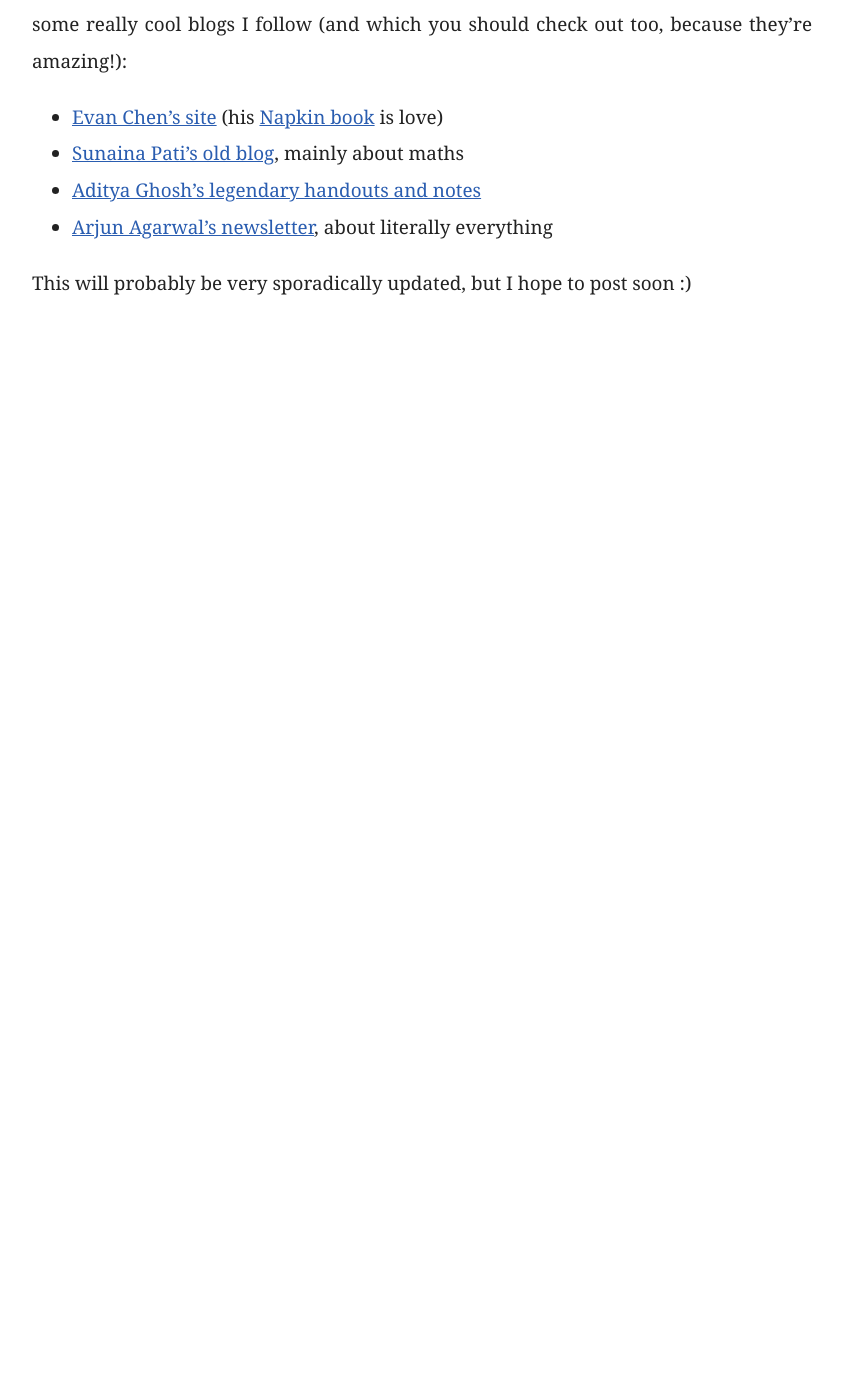
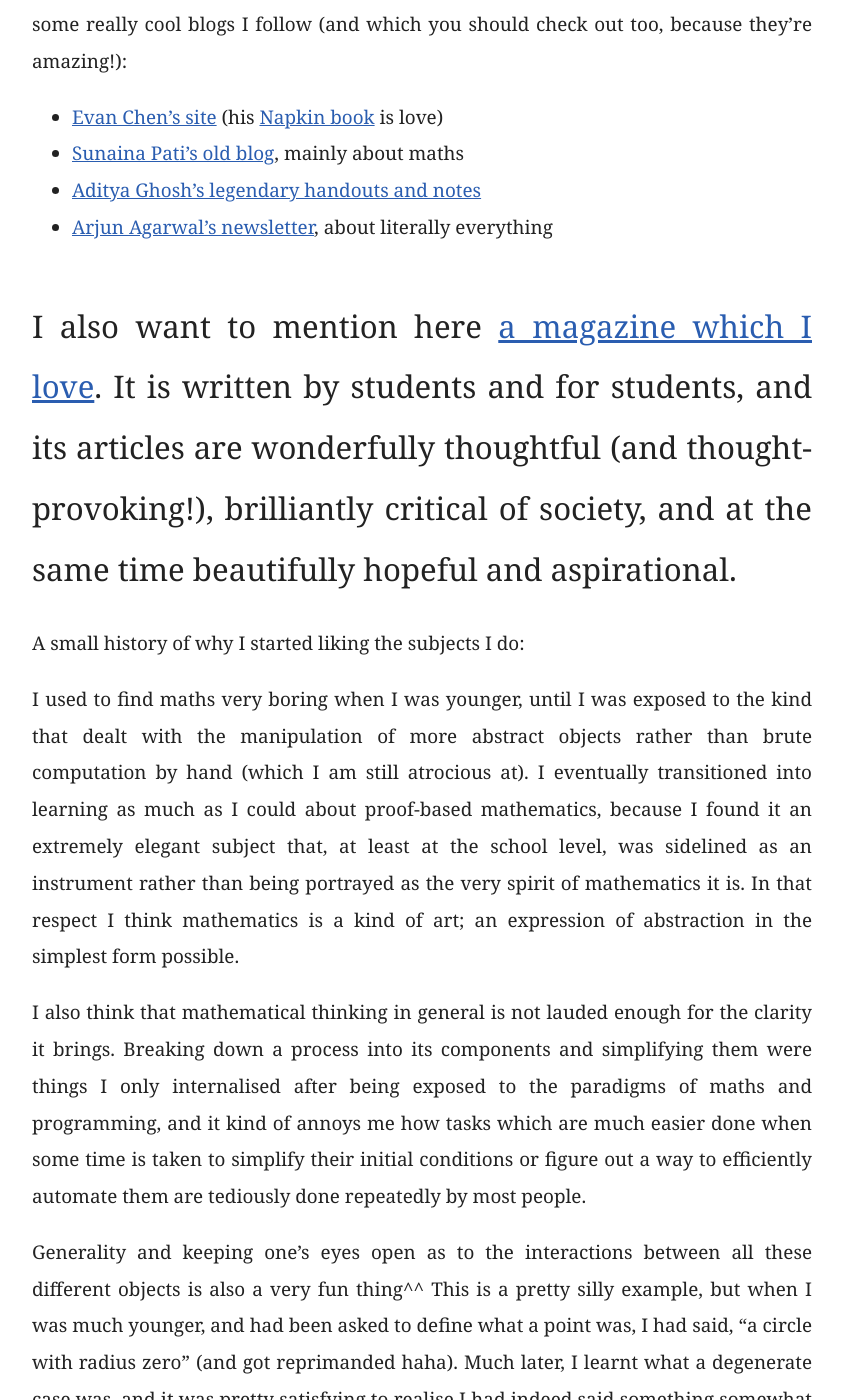
Before and after one commit to anweshasruti/anweshasruti.github.io, a Jekyll site: the page built from about.md, in a window 1280 px wide and 1400 px high, scrolled down 570 px. Shown: the whole window, without its empty margins (218-1061 px from the left). Built offline with Jekyll 4.4.1, drawn with Linux system fonts in a browser that asks for light colours; some web fonts are replaced; before the commit the page ends 901 px from its top, so only the background shows below that; some of the changed text lies outside the part shown.

Commit message:
Update about.md

```diff
--- a/about.md
+++ b/about.md
@@ -3,7 +3,7 @@ title: About
 permalink: /about/
 ---
 
-Hello! My name is Anwesha Paul, and I am currently a high school student. I have a lot of pretty varied interests, but some things I love especially are linguistics, mathematics, computer science, geography, and sociology. I think this site is mainly going to focus on linguistics for now, along with my very random rants on topics I think are interesting haha. Maybe I'll share some notes here, or post solutions to psets :)
+Hello! My name is Anwesha Paul, and I am currently a high school student. I have a lot of pretty varied interests, but some things I love especially are linguistics, mathematics, computer science, geography, and sociology. I think this site is mainly going to focus on linguistics for now, along with my very random rants on topics I think are interesting haha. Maybe I'll share some notes here, or post solutions to psets. This will probably be very sporadically updated, but I hope to post soon:)
 
 The inspiration for creating this site actually came from my parents, and also from some really cool blogs I follow (and which you should check out too, because they're amazing!):
 
@@ -12,4 +12,15 @@ The inspiration for creating this site actually came from my parents, and also f
 - [Aditya Ghosh's legendary handouts and notes](https://ghoshadi.wordpress.com/)
 - [Arjun Agarwal's newsletter](https://arjunagarwal.substack.com/), about literally everything
 
-This will probably be very sporadically updated, but I hope to post soon :)
+I also want to mention here [a magazine which I love](https://scream0magazine.blogspot.com/). It is written by students and for students, and its articles are wonderfully thoughtful (and thought-provoking!), brilliantly critical of society, and at the same time beautifully hopeful and aspirational.
+---
+
+A small history of why I started liking the subjects I do:
+
+I used to find maths very boring when I was younger, until I was exposed to the kind that dealt with the manipulation of more abstract objects rather than brute computation by hand (which I am still atrocious at). I eventually transitioned into learning as much as I could about proof-based mathematics, because I found it an extremely elegant subject that, at least at the school level, was sidelined as an instrument rather than being portrayed as the very spirit of mathematics it is. In that respect I think mathematics is a kind of art; an expression of abstraction in the simplest form possible.
+
+I also think that mathematical thinking in general is not lauded enough for the clarity it brings. Breaking down a process into its components and simplifying them were things I only internalised after being exposed to the paradigms of maths and programming, and it kind of annoys me how tasks which are much easier done when some time is taken to simplify their initial conditions or figure out a way to efficiently automate them are tediously done repeatedly by most people.
+
+Generality and keeping one’s eyes open as to the interactions between all these different objects is also a very fun thing^^ This is a pretty silly example, but when I was much younger, and had been asked to define what a point was, I had said, “a circle with radius zero” (and got reprimanded haha). Much later, I learnt what a degenerate case was, and it was pretty satisfying to realise I had indeed said something somewhat right:) Another memory I have is from my tenth-grade geography class (I loved that class), where my teacher had brought up the idea of _ubuntu,_ an African philosophy which may roughly be translated as, _“I am what I am because of who we all are”._ In English, the word _ecosystem,_ which has a more specific meaning in biology but generally indicates the harmony between the different components of a system, originates from the Greek _οἶκος,_ meaning home. I think it’s very fascinating for two cultures seemingly so disparate from one another to have had such a similar idea.
+
+As for linguistics, languages have always been something I have loved, and it was super satisfying to discover the interactions between various linguistic objects and how they compared to each other across languages when I started getting into the subject.
```
